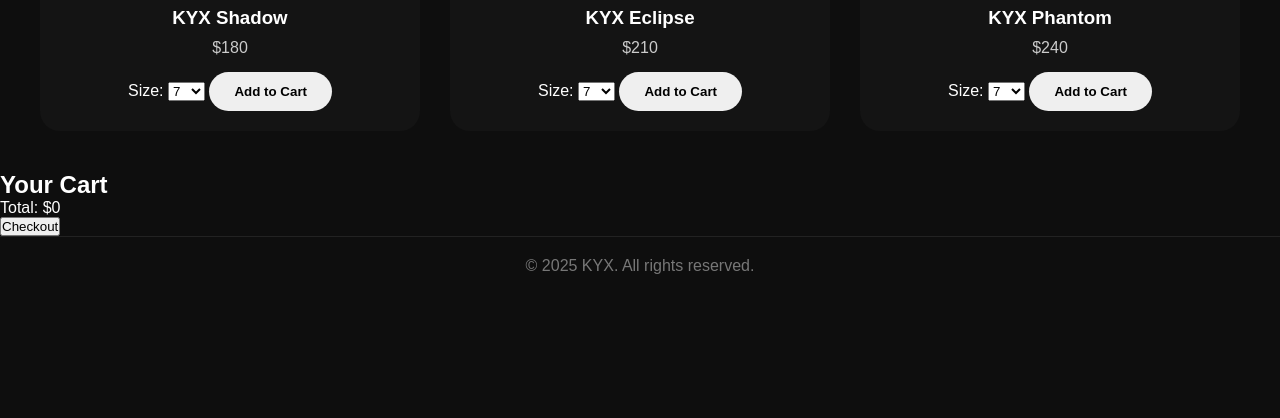
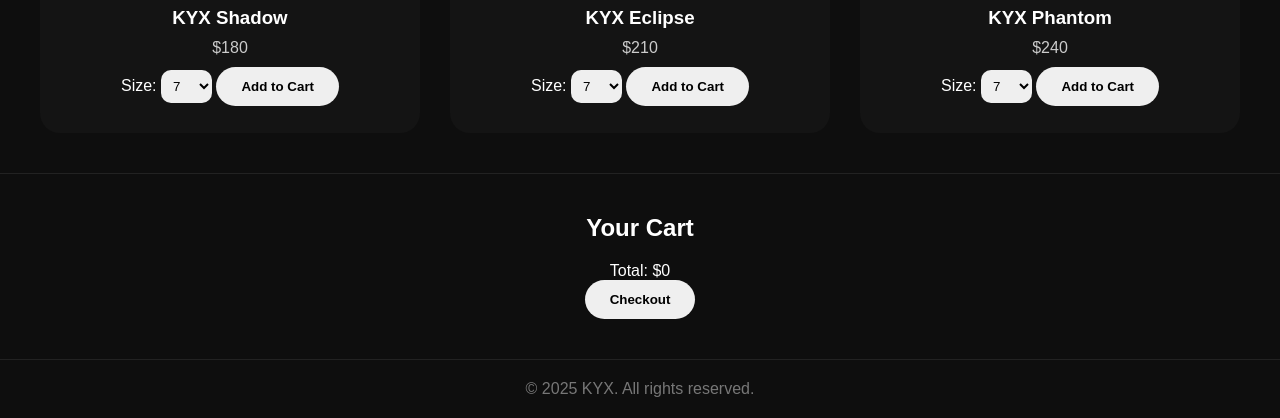
Before and after one commit to DavidDong10/kyx, a plain HTML site: page index.html in a window 1280 px wide. Shown: the part 491-909 px from the top of the page. Before the commit the page ends 800 px from the top, so only its background shows below. Drawn offline with Linux system fonts and the light colour scheme; a script that the page names is missing.

Commit message:
Refactor styles for product card and cart layout
Removed .hero class styles and added styles for .product-card select and .cart elements.

```diff
--- a/style.css
+++ b/style.css
@@ -24,11 +24,6 @@ header h1 {
 header p {
     color: #aaa;
     margin-top: 10px;
-}
-
-.hero {
-    text-align: center;
-    padding: 60px 20px;
 }
 
 .products {
@@ -61,8 +56,15 @@ header p {
 }
 
 .product-card p {
-    margin-bottom: 15px;
+    margin-bottom: 10px;
     color: #ccc;
+}
+
+.product-card select {
+    margin-bottom: 10px;
+    padding: 8px;
+    border-radius: 10px;
+    border: none;
 }
 
 .product-card button {
@@ -77,6 +79,25 @@ header p {
     opacity: 0.9;
 }
 
+.cart {
+    padding: 40px;
+    text-align: center;
+    border-top: 1px solid #222;
+}
+
+.cart ul {
+    list-style: none;
+    margin-bottom: 20px;
+}
+
+.cart button {
+    padding: 12px 25px;
+    border-radius: 25px;
+    border: none;
+    font-weight: bold;
+    cursor: pointer;
+}
+
 footer {
     text-align: center;
     padding: 20px;
```
